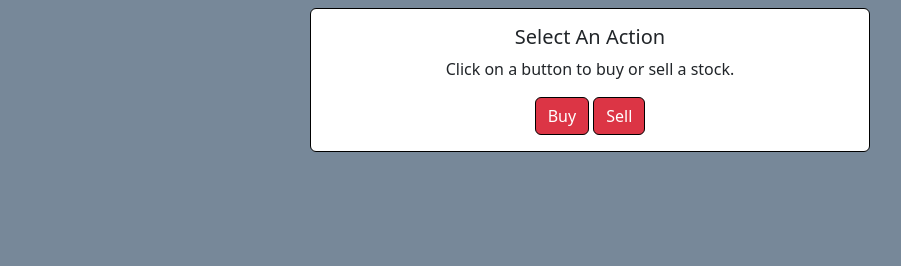
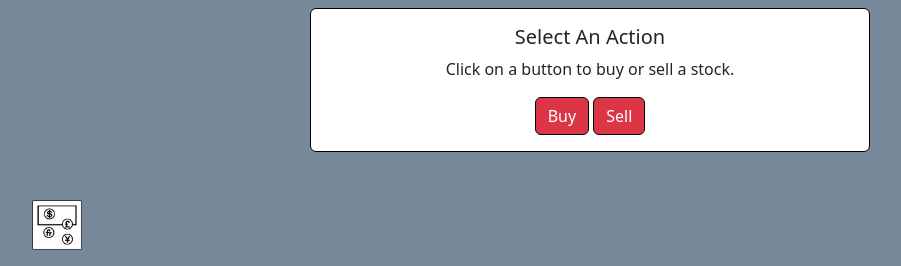
Before and after one commit to hubforschoolwork/pro4stockpicker, a Django app: page / in a window 1280 px wide. Shown: the part 568-834 px from the top of the page, without its empty margins (50-951 px from the left). Before the commit the page ends 720 px from the top, so only its background shows below. Run offline with Django 5.2, Linux system fonts and the light colour scheme.

Commit message:
edits to home page

```diff
--- a/picker/templates/home.html
+++ b/picker/templates/home.html
@@ -6,6 +6,8 @@
 <h1 class="home-title text-center">Welcome to Stock Picker</h1>
 <h5 class="home-title-2 text-center">Your Place to Buy and Sell Stocks</h5>
 </br>
+
+
 
 <container>
     <div class="container d-flex justify-content-center align-items-center">
@@ -58,6 +60,15 @@
   </div>
 
 
+  <div class="row">
+    <div class="col-12 mb-3">
+
+  <img src="{% static 'images/money-exchange-148668_1280.png' %}" alt="" class="left-image">
+
+  </div>
 
 
 {% endblock %}
+
+
+static\images\money-exchange-148668_1280.png
--- a/static/css/styles.css
+++ b/static/css/styles.css
@@ -19,3 +19,12 @@ body{
 .display_selection {
     background-color:lightslategray;
 }
+
+
+.left-image {
+    width: 20%; /* Adjust this value for desired size */
+    height: auto; /* Keeps the aspect ratio */
+    float: left; /* Aligns the image to the left */
+    margin-right: 20px; /* Optional: add space between the image and the next element */
+    max-width: 50px;
+}
```
Also changed, not shown: static/images/money-exchange-148668_1280.png (added).
